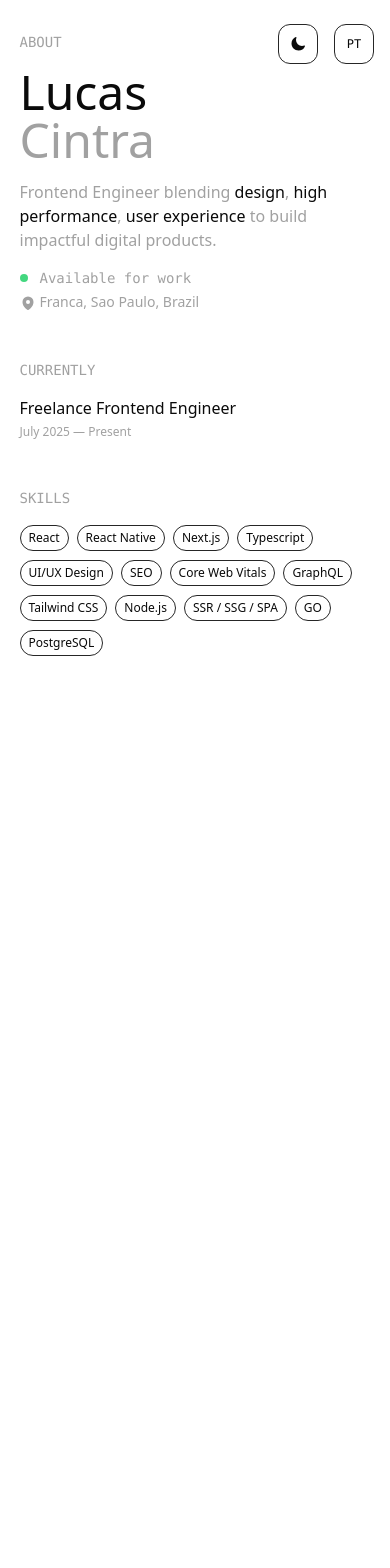
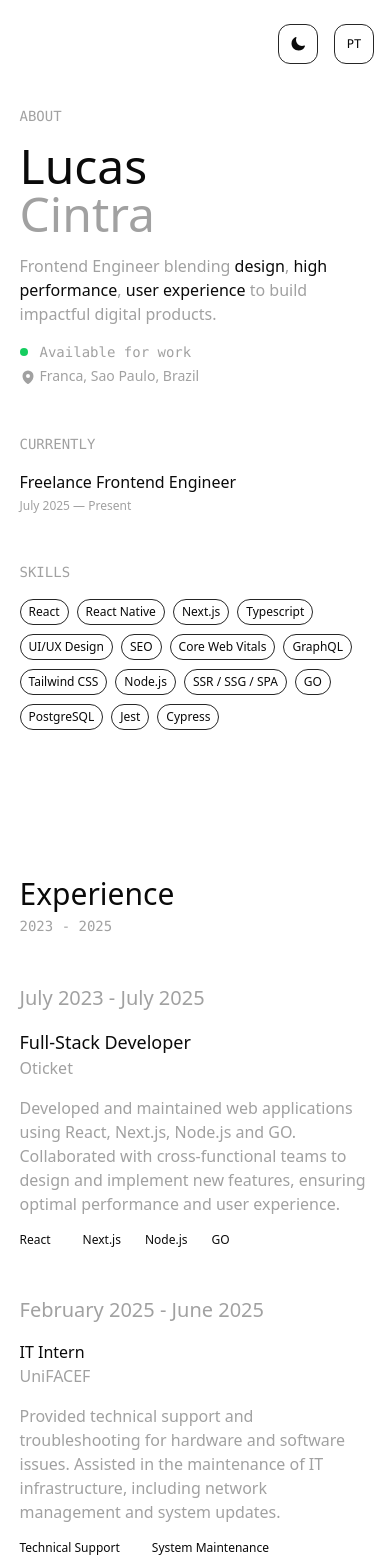
Before and after one commit to LucasCintra10/portifolio-app, a Next.js app: page / in a window 390 px wide. Shown: the top 1568 px of the page. Before the commit the page ends 844 px from the top, so only its background shows below. Built offline with nearby package versions, Linux system fonts and the light colour scheme.

Commit message:
feat: experiences session

```diff
--- a/src/app/layout.js
+++ b/src/app/layout.js
@@ -10,8 +10,8 @@ const geist = Geist({
 });
 
 export const metadata = {
-  title: "Lucas Cintra",
-  description: "Portfolio Page of Lucas Cintra",
+  title: "Portfolio | Lucas Cintra",
+  description: "Portfolio page of Lucas Cintra frontend engineer",
 };
 
 export default function RootLayout({ children }) {
--- a/src/app/page.js
+++ b/src/app/page.js
@@ -18,6 +18,8 @@ const skills = [
   "SSR / SSG / SPA",
   "GO",
   "PostgreSQL",
+  "Jest",
+  "Cypress",
 ];
 
 const containerVariants = {
@@ -48,7 +50,7 @@ export default function Home() {
   const { theme, toggleTheme } = useTheme();
 
   return (
-    <div className="min-h-screen flex justify-center">
+    <div className="min-h-screen flex justify-center flex-col items-center relative bg-background text-text transition-colors duration-500">
       <div className="absolute right-4 top-6 mb-4 flex space-x-4">
         <button
           onClick={toggleTheme}
@@ -68,7 +70,7 @@ export default function Home() {
         variants={containerVariants}
         initial="hidden"
         animate="visible"
-        className="w-[90%] md:w-[38%] mt-8 flex flex-col space-y-4 items-center md:justify-center"
+        className="w-[90%] md:w-[38%] h-screen flex flex-col space-y-4 items-center justify-center"
       >
         <div>
           <motion.div variants={itemVariants} className="flex flex-col space-y-1">
@@ -99,7 +101,7 @@ export default function Home() {
             <h3 className="text-secondary text-xs">{t("jobPeriod")}</h3>
           </motion.div>
 
-          <motion.div variants={itemVariants} className="mt-12 flex flex-col space-y-1">
+          <motion.div variants={itemVariants} className="mt-12 flex flex-col ">
             <span className="text-secondary text-sm font-mono uppercase mb-4">{t("skills")}</span>
             <div>
               {skills.map((skill) => (
@@ -114,6 +116,51 @@ export default function Home() {
           </motion.div>
         </div>
       </motion.header>
+
+      <motion.div
+        variants={containerVariants}
+        initial="hidden"
+        animate="visible"
+        className="w-[90%] md:w-[38%] h-screen mt-8 flex flex-col items-center md:justify-center"
+      >
+        <motion.div variants={itemVariants} className="w-full flex space-y-1 flex-col justify-between items-baseline">
+          <h2 className="text-primary text-3xl">{t("experience")}</h2>
+          <span className="text-secondary text-sm font-mono uppercase">{t("experiencePeriod")}</span>
+        </motion.div>
+
+        <motion.div variants={itemVariants} className="w-full flex flex-col gap-4 mt-12">
+          <h3 className="text-secondary text-xl">{t("oticketPeriod")}</h3>
+          <div className="flex flex-col">
+            <span className="text-primary text-lg">{t("fullStackDeveloper")}</span>
+            <span className="text-secondary">{t("oticketCompany")}</span>
+          </div>
+          <span className="text-secondary">
+            {t("oticketDescription")}
+          </span>
+          <div className="text-xs flex flex-wrap gap-6">
+            <span className="pr-2">React </span>
+            <span>Next.js </span>
+            <span>Node.js </span>
+            <span>GO</span>
+          </div>
+        </motion.div>
+
+        <motion.div variants={itemVariants} className="w-full flex flex-col gap-4 mt-12">
+          <h3 className="text-secondary text-xl">{t("unifacefPeriod")}</h3>
+          <div className="flex flex-col">
+            <span className="text-primary">{t("itIntern")}</span>
+            <span className="text-secondary">{t("unifacefCompany")}</span>
+          </div>
+          <span className="text-secondary">
+            {t("unifacefDescription")}
+          </span>
+          <div className="text-xs flex flex-wrap gap-6">
+            <span className="pr-2">{t("technicalSupport")}</span>
+            <span>{t("systemMaintenance")}</span>
+          </div>
+        </motion.div>
+
+      </motion.div>
     </div>
   );
 }
--- a/src/contexts/LanguageContext.js
+++ b/src/contexts/LanguageContext.js
@@ -16,7 +16,19 @@ const translations = {
     currently: "Currently",
     jobTitle: "Freelance Frontend Engineer",
     jobPeriod: "July 2025 — Present",
-    skills: "Skills"
+    skills: "Skills",
+    experience: "Experience",
+    experiencePeriod: "2023 - 2025",
+    oticketPeriod: "July 2023 - July 2025",
+    fullStackDeveloper: "Full-Stack Developer",
+    oticketCompany: "Oticket",
+    oticketDescription: "Developed and maintained web applications using React, Next.js, Node.js and GO. Collaborated with cross-functional teams to design and implement new features, ensuring optimal performance and user experience.",
+    unifacefPeriod: "February 2025 - June 2025",
+    itIntern: "IT Intern",
+    unifacefCompany: "UniFACEF",
+    unifacefDescription: "Provided technical support and troubleshooting for hardware and software issues. Assisted in the maintenance of IT infrastructure, including network management and system updates.",
+    technicalSupport: "Technical Support",
+    systemMaintenance: "System Maintenance"
   },
   pt: {
     about: "Sobre",
@@ -32,7 +44,19 @@ const translations = {
     currently: "Atualmente",
     jobTitle: "Engenheiro Frontend Freelance",
     jobPeriod: "Julho 2025 — Presente",
-    skills: "Habilidades"
+    skills: "Habilidades",
+    experience: "Experiência",
+    experiencePeriod: "2023 - 2025",
+    oticketPeriod: "Julho 2023 - Julho 2025",
+    fullStackDeveloper: "Desenvolvedor Full-Stack",
+    oticketCompany: "Oticket",
+    oticketDescription: "Desenvolvi e mantive aplicações web usando React, Next.js, Node.js e GO. Colaborei com equipes multifuncionais para projetar e implementar novas funcionalidades, garantindo performance otimizada e experiência do usuário.",
+    unifacefPeriod: "Fevereiro 2025 - Junho 2025",
+    itIntern: "Estagiário de TI",
+    unifacefCompany: "UniFACEF",
+    unifacefDescription: "Forneci suporte técnico e resolução de problemas para questões de hardware e software. Auxiliei na manutenção da infraestrutura de TI, incluindo gerenciamento de rede e atualizações de sistema.",
+    technicalSupport: "Suporte Técnico",
+    systemMaintenance: "Manutenção de Sistemas"
   }
 };
 
```
